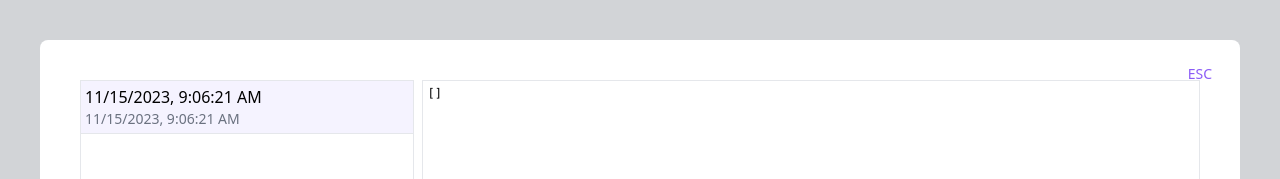
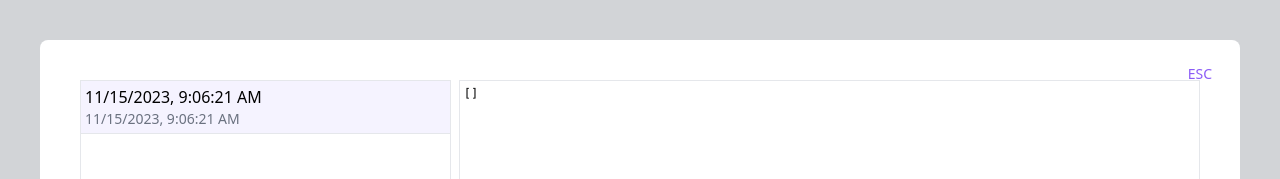
Before and after one commit to xloc/prompt-graph, a Vue app: page / in a window 1280 px wide. Both pictures are taken after a click on the button 1236 px from the left and 756 px from the top of the page. Shown: the top 179 px of the page. Built offline with nearby package versions, Linux system fonts and the light colour scheme.

Commit message:
fix col layout issue; fix rename focus issue

```diff
--- a/src/components/FilePage/FileListItem.vue
+++ b/src/components/FilePage/FileListItem.vue
@@ -1,10 +1,11 @@
 <template>
   <div class="relative group">
     <template v-if="!isEditingName">
-      <div class="">{{ file.fileName }}</div>
-      <div class="text-sm text-gray-500">{{ file.createAt.toLocaleString() }}</div>
+      <div class="overflow-hidden text-ellipsis">{{ file.fileName }}</div>
+      <div class="overflow-hidden text-ellipsis | text-sm text-gray-500">
+        {{ file.createAt.toLocaleString() }}</div>
       <div class="absolute inset-0 flex justify-end items-center p-3 gap-2">
-        <button @click.stop="isEditingName = true; inputRef?.focus()"
+        <button @click.stop="isEditingName = true; nextTick().then(() => inputRef!.focus())"
           class="invisible group-hover:visible backdrop-blur-sm
           bg-gray-300 bg-opacity-50 hover:bg-gray-300 p-2 rounded-md">
           <PencilSquareIcon class="w-4 h-4" />
@@ -19,8 +20,8 @@
     <template v-else>
       <input type="text" v-model="editingFileName" ref="inputRef"
         class="w-full border rounded-sm p-2 focus:outline focus:outline-2 focus:outline-violet-400"
+        @keydown.escape.stop="inputRef!.blur()"
         @keydown.enter="emit('rename', editingFileName); isEditingName = false"
-        @keydown.escape="inputRef?.blur()"
         @focusout="editingFileName = props.file.fileName; isEditingName = false"
         @click.stop />
     </template>
@@ -31,7 +32,7 @@
 import TrashIcon from '@heroicons/vue/24/outline/TrashIcon';
 import PencilSquareIcon from '@heroicons/vue/24/outline/PencilSquareIcon';
 import { GraphFile } from '../../models/file-db';
-import { ref } from 'vue';
+import { nextTick, ref } from 'vue';
 
 
 const props = defineProps<{
--- a/src/components/FilePage/FilePage.vue
+++ b/src/components/FilePage/FilePage.vue
@@ -1,14 +1,14 @@
 <template>
   <Page @close="close">
-    <div class="flex items-stretch gap-x-2 flex-shrink h-full" @dragover="dragover">
-      <div class="flex-[3_3_0] border | flex flex-col justify-start items-stretch | relative">
+    <div class="grid grid-cols-[1fr_2fr] items-stretch gap-x-2 flex-shrink h-full" @dragover="dragover">
+      <div class="min-w-0 border | flex flex-col justify-start items-stretch | relative">
         <FileListItem v-for="file in files" :key="file.id" :file="file"
           :class="{ 'bg-violet-50 hover:bg-violet-100': file.id === currentFile.id }"
           class="border-b border-b-gray-200 p-1 hover:bg-gray-50"
           @click="switchCurrentFile(file)"
           @rename="(name) => rename(file, name)" @delete="remove(file)"></FileListItem>
       </div>
-      <div class="h-full flex-[7_7_0] border position relative">
+      <div class="min-w-0 border position relative">
         <div class="absolute inset-0 overflow-y-auto">
           <pre class="p-1 text-xs inset-0">{{ code }}</pre>
         </div>
@@ -132,8 +132,6 @@ const switchCurrentFile = async (file: GraphFile) => {
 }
 
 const rename = async (file: GraphFile, newName: string) => {
-  console.log({ id: file.id, fileName: newName });
-
   if (file.id === undefined) throw new Error("file.id is undefined");
   db.files.update(file.id, { fileName: newName }).catch(e => {
     console.error(e);
```
